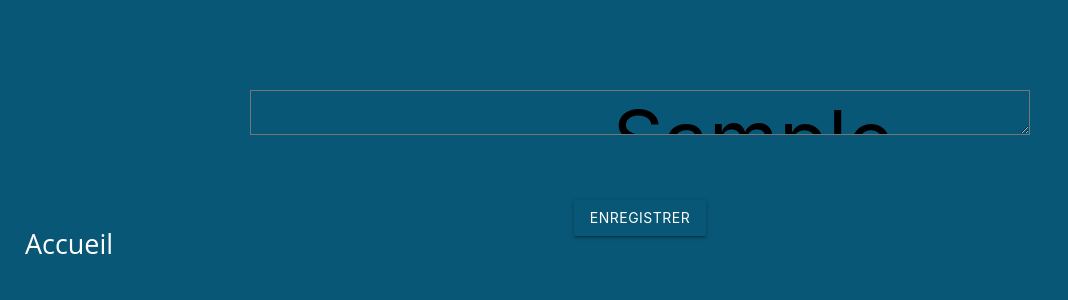
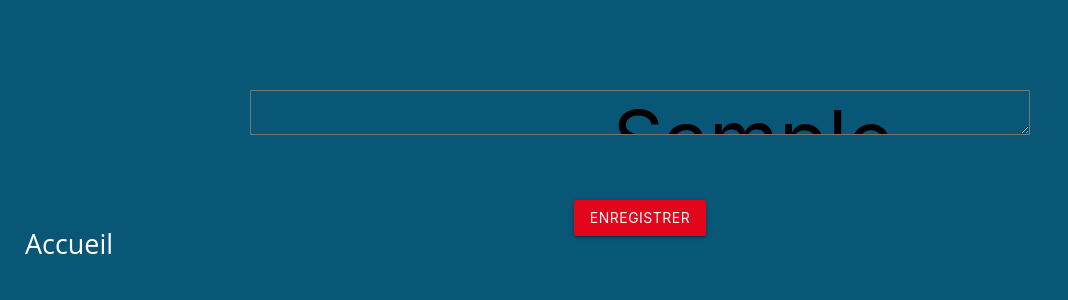
Before and after one commit to tvatry/adblangues, a Symfony app: template templates/backoffice/dashboard.html.twig in a window 1280 px wide. Shown: the part 173-473 px from the top of the page, without its empty margins (0-1068 px from the left). Run offline with Twig, Linux system fonts and the light colour scheme; the template is opened without the code that fills it: most values are stand-ins (such as "Sample title", 1, 10 or a date in 2020); some libraries are stand-ins or nearby versions.

Commit message:
Edit CKEditor style

```diff
--- a/public/css/backoffice/backoffice.css
+++ b/public/css/backoffice/backoffice.css
@@ -367,6 +367,6 @@ input[type=range]::-ms-thumb {
 }
 
 #cke_editor1 {
-  width: 100%;
+  width: 120%;
   margin: 0 auto;
 }
--- a/templates/backoffice/dashboard.html.twig
+++ b/templates/backoffice/dashboard.html.twig
@@ -9,7 +9,7 @@
             <textarea name="ckeditor" id="editor1" rows="10" cols="80">
                 {{ home.ckeditor }}
             </textarea>
-        <button class="btn-ckeditor btn waves-effect promeo-bleu-darken" type="submit">Enregistrer</button>
+        <button class="btn-ckeditor btn waves-effect red" type="submit">Enregistrer</button>
         <script>
             // Replace the <textarea id="editor1"> with a CKEditor
             // instance, using default configuration.
```
